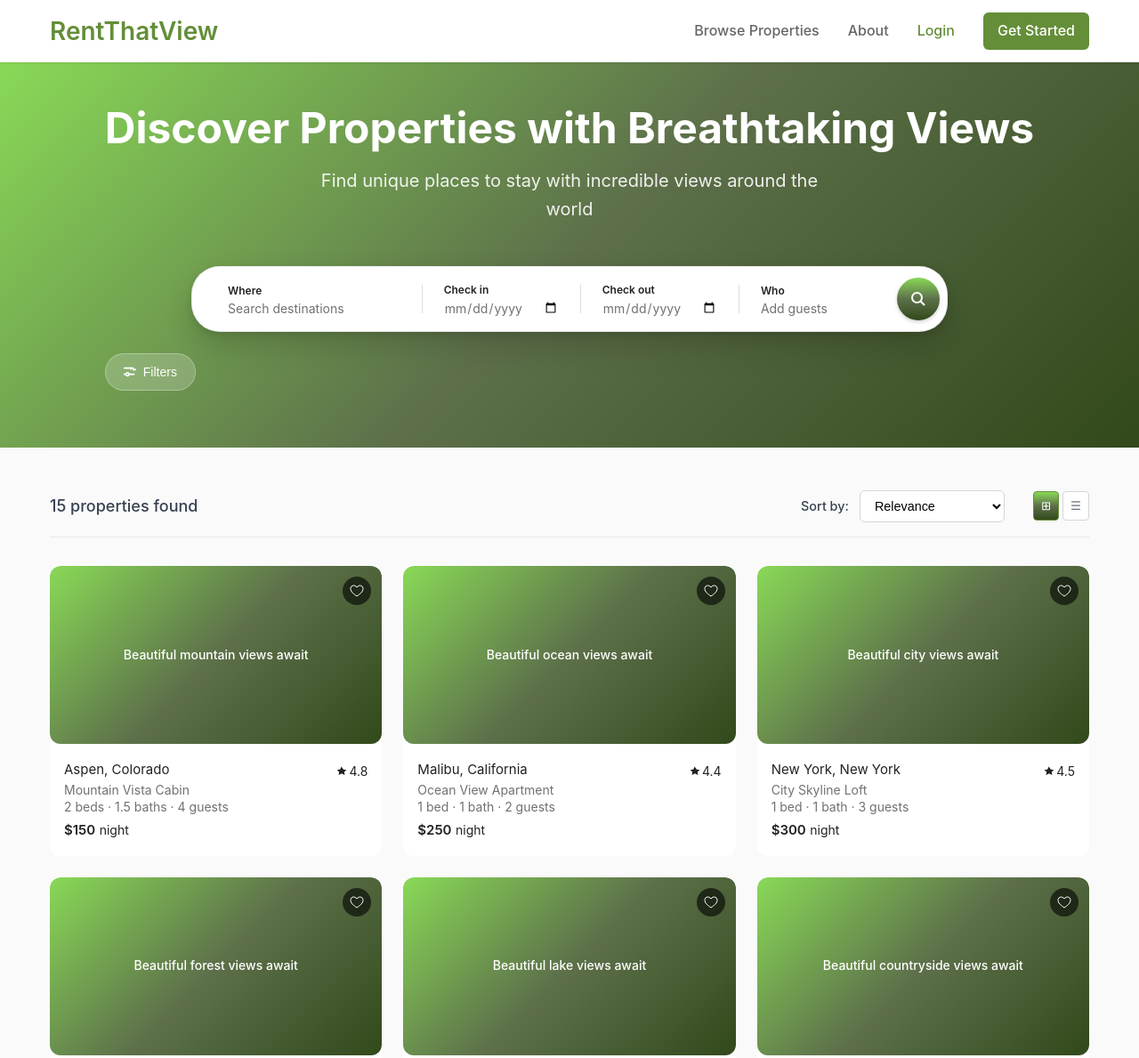
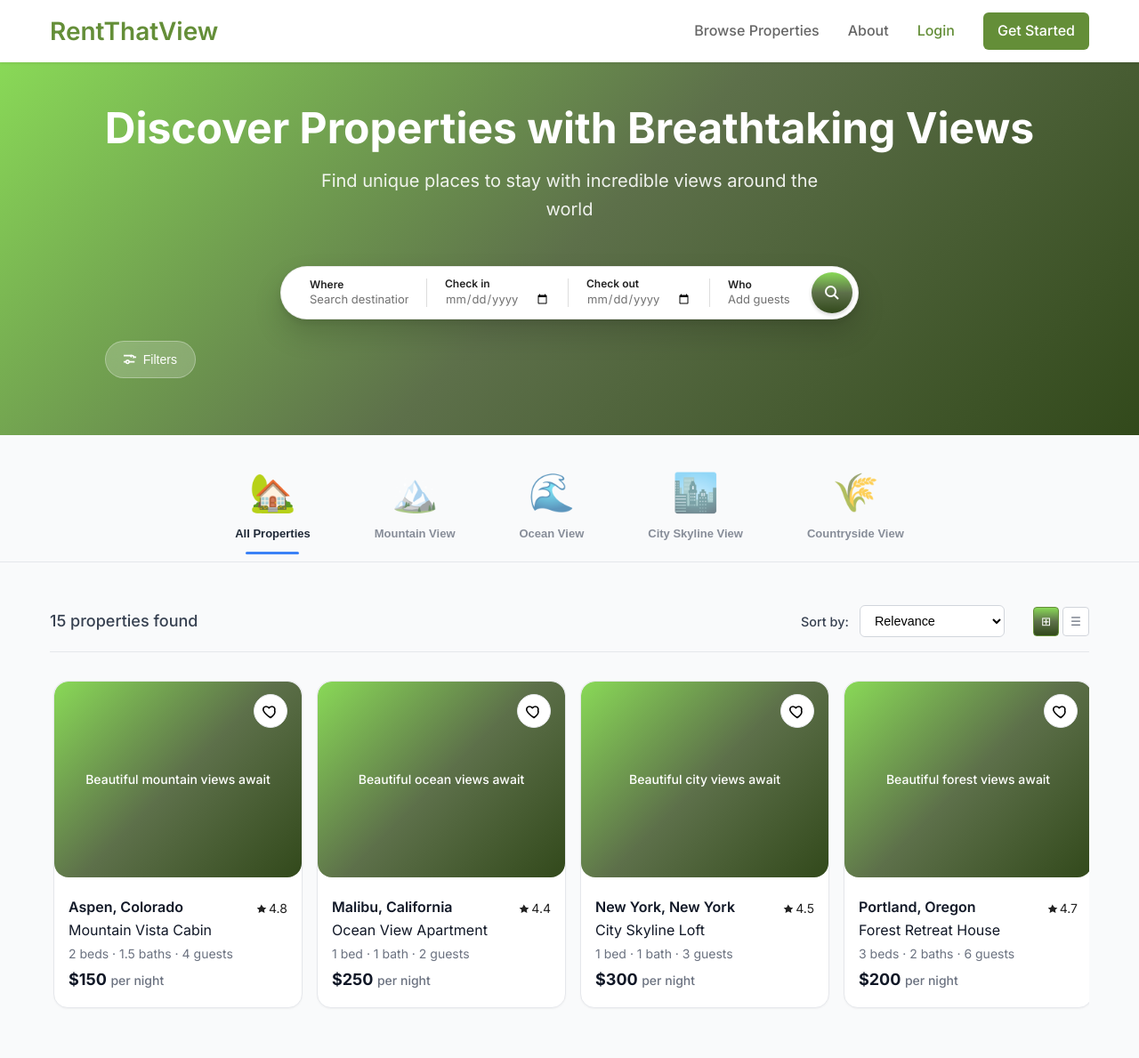
Before and after one commit to AliTaha00/Rentalwebsite, a plain HTML site: page index.html in a window 1280 px wide. Shown: the top 1189 px of the page at 89% size. Drawn offline with nearby package versions, Linux system fonts and the light colour scheme; a script that the page names is missing.

Commit message:
Home Ui Changes

```diff
--- a/assets/css/main.css
+++ b/assets/css/main.css
@@ -1,3 +1,4 @@
+@import url('https://fonts.googleapis.com/css2?family=Inter:wght@400;500;600;700&display=swap');
 /* ===== GLOBAL RESET AND BASE STYLES ===== */
 * {
     margin: 0;
--- a/assets/css/properties.css
+++ b/assets/css/properties.css
@@ -45,19 +45,19 @@
     box-shadow: 0 16px 32px rgba(0, 0, 0, 0.15), 0 3px 8px rgba(0, 0, 0, 0.1);
     display: flex;
     align-items: center;
-    padding: 8px 8px 8px 24px;
-    max-width: 850px;
+    padding: 6px 6px 6px 20px;
+    max-width: 650px;
     width: 100%;
     border: 1px solid rgba(0, 0, 0, 0.08);
 }
 
 .search-field {
     flex: 1;
-    padding: 8px 16px;
+    padding: 6px 12px;
     cursor: pointer;
-    border-radius: 24px;
+    border-radius: 20px;
     transition: background-color 0.2s ease;
-    min-height: 48px;
+    min-height: 46px;
     display: flex;
     flex-direction: column;
     justify-content: center;
@@ -73,19 +73,21 @@
     color: #222;
     margin-bottom: 2px;
     text-transform: none;
+    line-height: 1.1;
 }
 
 .search-field input,
 .search-field select {
     border: none;
     background: transparent;
-    font-size: 14px;
+    font-size: 13px;
     color: #717171;
     padding: 0;
     margin: 0;
     outline: none;
     width: 100%;
     font-family: inherit;
+    line-height: 1.2;
 }
 
 .search-field input::placeholder {
@@ -122,8 +124,8 @@
     background: linear-gradient(180deg, #89d957, #5d704a, #32491b);
     border: none;
     border-radius: 50%;
-    width: 48px;
-    height: 48px;
+    width: 46px;
+    height: 46px;
     display: flex;
     align-items: center;
     justify-content: center;
@@ -140,6 +142,97 @@
 
 .search-button:active {
     transform: scale(0.96);
+}
+
+/* ===== CATEGORY TABS ===== */
+.category-tabs {
+    background: #f9fafb;
+    border-bottom: 1px solid #e5e7eb;
+    padding: 24px 0 8px;
+    position: sticky;
+    top: 0;
+    z-index: 10;
+}
+
+.category-tabs-container {
+    display: flex;
+    gap: 24px;
+    overflow-x: auto;
+    scrollbar-width: none;
+    -ms-overflow-style: none;
+    padding: 0 4px;
+    justify-content: center;
+}
+
+.category-tabs-container::-webkit-scrollbar {
+    display: none;
+}
+
+.category-tab {
+    display: flex;
+    flex-direction: column;
+    align-items: center;
+    gap: 8px;
+    padding: 16px 24px;
+    border: none;
+    background: transparent;
+    border-radius: 12px;
+    cursor: pointer;
+    transition: all 0.2s ease;
+    min-width: 120px;
+    white-space: nowrap;
+    color: #6b7280;
+    font-size: 12px;
+    font-weight: 500;
+    position: relative;
+}
+
+.category-tab:hover {
+    background-color: #f3f4f6;
+    color: #374151;
+}
+
+.category-tab.active {
+    color: #1f2937;
+    font-weight: 600;
+}
+
+.category-tab.active::after {
+    content: '';
+    position: absolute;
+    bottom: 0;
+    left: 50%;
+    transform: translateX(-50%);
+    width: 60px;
+    height: 3px;
+    background-color: #3b82f6;
+    border-radius: 2px;
+}
+
+.category-icon {
+    font-size: 42px;
+    margin-bottom: 6px;
+    opacity: 0.7;
+    transition: opacity 0.2s ease;
+}
+
+.category-tab:hover .category-icon,
+.category-tab.active .category-icon {
+    opacity: 1;
+}
+
+.category-label {
+    font-size: 13px;
+    font-weight: 600;
+    text-align: center;
+    line-height: 1.2;
+    opacity: 0.8;
+    transition: opacity 0.2s ease;
+}
+
+.category-tab:hover .category-label,
+.category-tab.active .category-label {
+    opacity: 1;
 }
 
 /* ===== FILTERS TOGGLE ===== */
@@ -318,6 +411,7 @@
 .search-results {
     padding: 3rem 0;
     min-height: 60vh;
+    background: #f9fafb;
 }
 
 .results-header {
@@ -386,16 +480,29 @@
 
 /* ===== PROPERTIES GRID ===== */
 .properties-grid {
-    display: grid;
-    grid-template-columns: repeat(auto-fill, minmax(280px, 1fr));
-    gap: 1.5rem;
+    display: flex;
+    gap: 1rem;
     margin-bottom: 3rem;
+    overflow-x: auto;
+    scrollbar-width: none;
+    -ms-overflow-style: none;
+    padding: 0 4px 16px 4px;
+}
+
+.properties-grid::-webkit-scrollbar {
+    display: none;
+}
+
+.properties-grid .property-card {
+    flex: 0 0 280px;
+    width: 280px;
 }
 
 /* List view styling */
 .properties-grid.list-view {
-    grid-template-columns: 1fr;
+    flex-direction: column;
     gap: 1rem;
+    overflow-x: visible;
 }
 
 .properties-grid.list-view .property-card {
@@ -403,6 +510,8 @@
     flex-direction: row;
     align-items: stretch;
     max-width: 100%;
+    flex: none;
+    width: 100%;
 }
 
 .properties-grid.list-view .property-image-container {
@@ -434,26 +543,26 @@
 /* ===== PROPERTY CARDS ===== */
 .property-card {
     background: white;
-    border-radius: 12px;
+    border-radius: 16px;
     overflow: hidden;
     cursor: pointer;
     transition: transform 0.2s ease, box-shadow 0.2s ease;
-    border: none;
-    box-shadow: none;
+    border: 1px solid #e5e7eb;
+    box-shadow: 0 1px 2px rgba(0,0,0,0.04);
 }
 
 .property-card:hover {
     transform: translateY(-2px);
-    box-shadow: 0 8px 25px rgba(0, 0, 0, 0.12);
+    box-shadow: 0 10px 25px rgba(0, 0, 0, 0.10);
 }
 
 .property-image-container {
     position: relative;
     width: 100%;
-    height: 200px;
-    border-radius: 12px;
+    height: 220px;
+    border-radius: 16px;
     overflow: hidden;
-    margin-bottom: 8px;
+    margin-bottom: 12px;
 }
 
 .property-image {
@@ -486,46 +595,46 @@
     position: absolute;
     top: 12px;
     left: 12px;
-    background: white;
-    color: #222;
-    padding: 4px 8px;
-    border-radius: 6px;
+    background: #22c55e;
+    color: white;
+    padding: 4px 10px;
+    border-radius: 999px;
     font-size: 12px;
-    font-weight: 600;
-    box-shadow: 0 2px 4px rgba(0, 0, 0, 0.1);
+    font-weight: 700;
+    box-shadow: 0 2px 6px rgba(0, 0, 0, 0.15);
 }
 
 .property-favorite {
     position: absolute;
-    top: 12px;
-    right: 12px;
-    background: rgba(0, 0, 0, 0.6);
-    border: none;
-    border-radius: 50%;
-    width: 32px;
-    height: 32px;
+    top: 14px;
+    right: 16px;
+    background: white;
+    border: 1px solid #e5e7eb;
+    border-radius: 999px;
+    width: 38px;
+    height: 38px;
     display: flex;
     align-items: center;
     justify-content: center;
     cursor: pointer;
     transition: all 0.2s ease;
-    backdrop-filter: blur(10px);
 }
 
 .property-favorite:hover {
-    background: rgba(0, 0, 0, 0.8);
-    transform: scale(1.1);
+    transform: scale(1.06);
+    box-shadow: 0 4px 10px rgba(0,0,0,0.12);
 }
 
 .property-favorite.active {
-    background: rgba(255, 255, 255, 0.9);
+    border-color: #fecaca;
+    background: #fff;
 }
 
 .property-favorite svg {
-    width: 16px;
-    height: 16px;
+    width: 20px;
+    height: 20px;
     fill: none;
-    stroke: white;
+    stroke: #111827;
     stroke-width: 2;
 }
 
@@ -547,9 +656,9 @@
 }
 
 .property-location {
-    font-size: 15px;
-    font-weight: 400;
-    color: #222;
+    font-size: 16px;
+    font-weight: 600;
+    color: #111827;
     line-height: 1.2;
     flex: 1;
     display: -webkit-box;
@@ -580,27 +689,18 @@
 }
 
 .property-title {
-    font-size: 14px;
-    color: #717171;
-    margin-bottom: 2px;
-    line-height: 1.2;
-    display: -webkit-box;
-    -webkit-line-clamp: 1;
-    line-clamp: 1;
-    -webkit-box-orient: vertical;
-    overflow: hidden;
+    font-size: 16px;
+    color: #111827;
+    margin-bottom: 4px;
+    line-height: 1.3;
 }
 
 .property-details {
     font-size: 14px;
-    color: #717171;
-    margin-bottom: 2px;
-    line-height: 1.2;
-    display: -webkit-box;
-    -webkit-line-clamp: 1;
-    line-clamp: 1;
-    -webkit-box-orient: vertical;
-    overflow: hidden;
+    color: #6b7280;
+    margin-top: 6px;
+    margin-bottom: 6px;
+    line-height: 1.4;
 }
 
 .property-price {
@@ -608,15 +708,15 @@
 }
 
 .price-amount {
-    font-size: 15px;
-    font-weight: 600;
-    color: #222;
+    font-size: 18px;
+    font-weight: 700;
+    color: #111827;
 }
 
 .price-period {
     font-size: 14px;
-    font-weight: 400;
-    color: #222;
+    font-weight: 500;
+    color: #6b7280;
 }
 
 /* View type badge */
@@ -776,6 +876,24 @@
         margin-top: 8px;
     }
 
+    /* Category tabs responsive */
+    .category-tabs {
+        padding: 12px 0;
+    }
+
+    .category-tab {
+        min-width: 85px;
+        padding: 12px 16px;
+    }
+
+    .category-icon {
+        font-size: 26px;
+    }
+
+    .category-label {
+        font-size: 12px;
+    }
+
     /* Compact filters responsive */
     .filters-dropdown {
         min-width: 300px;
@@ -805,8 +923,14 @@
     }
 
     .properties-grid {
-        grid-template-columns: 1fr;
+        flex-direction: column;
         gap: 1rem;
+        overflow-x: visible;
+    }
+
+    .properties-grid .property-card {
+        flex: none;
+        width: 100%;
     }
 
     .property-image-container {
--- a/assets/js/properties.js
+++ b/assets/js/properties.js
@@ -23,6 +23,7 @@ class PropertiesManager {
             this.setupEventListeners();
             this.setupAdvancedFilters();
             this.setupViewControls();
+            this.setupCategoryTabs();
             this.setupPagination();
             this.handleUrlParameters();
             this.loadProperties();
@@ -148,6 +149,45 @@ class PropertiesManager {
                 this.renderProperties();
             });
         });
+    }
+
+    // Setup category tabs
+    setupCategoryTabs() {
+        const categoryTabs = document.querySelectorAll('.category-tab');
+
+        categoryTabs.forEach(tab => {
+            tab.addEventListener('click', () => {
+                const category = tab.getAttribute('data-category');
+
+                // Update active tab
+                categoryTabs.forEach(t => t.classList.remove('active'));
+                tab.classList.add('active');
+
+                // Filter properties by category
+                this.filterByCategory(category);
+            });
+        });
+    }
+
+    // Filter properties by category
+    filterByCategory(category) {
+        if (category === 'all') {
+            // Show all properties
+            this.currentFilters.viewType = '';
+        } else {
+            // Map category to view type
+            const categoryMap = {
+                'mountain': 'mountain',
+                'ocean': 'ocean',
+                'city': 'city',
+                'countryside': 'countryside'
+            };
+            this.currentFilters.viewType = categoryMap[category] || '';
+        }
+
+        // Reset to first page and reload
+        this.currentPage = 1;
+        this.loadProperties();
     }
 
     // Setup pagination
@@ -504,17 +544,13 @@ class PropertiesManager {
     // Render individual property card
     renderPropertyCard(property) {
         const imageUrl = property.primaryImage || property.images?.[0];
-        const viewTypeEmojis = {
-            mountain: '🏔️',
-            ocean: '🌊',
-            city: '🏙️',
-            forest: '🌲',
-            lake: '🏞️',
-            countryside: '🌾'
-        };
-
-        // Make guest favorite consistent based on property ID
         const isGuestFavorite = this.isPropertyGuestFavorite(property.id);
+
+        const features = [
+            property.bedrooms ? `${property.bedrooms} bed${property.bedrooms > 1 ? 's' : ''}` : null,
+            property.bathrooms ? `${property.bathrooms} bath${property.bathrooms > 1 ? 's' : ''}` : null,
+            property.max_guests ? `${property.max_guests} guest${property.max_guests > 1 ? 's' : ''}` : null
+        ].filter(Boolean).join(' · ');
 
         return `
             <div class="property-card" data-property-id="${property.id}">
@@ -523,18 +559,13 @@ class PropertiesManager {
                         `<img src="${imageUrl}" alt="${property.title}" class="property-image">` :
                         `<div class="image-placeholder">Beautiful ${property.view_type} views await</div>`
                     }
-
-                    ${isGuestFavorite ?
-                        `<div class="property-badge">Guest favorite</div>` : ''
-                    }
-
+                    ${isGuestFavorite ? `<div class="property-badge">Guest favorite</div>` : ''}
                     <button class="property-favorite" data-property-id="${property.id}">
-                        <svg viewBox="0 0 32 32" xmlns="http://www.w3.org/2000/svg">
-                            <path d="m16 28c7-4.733 14-10 14-17 0-1.792-.683-3.583-2.05-4.95-1.367-1.366-3.158-2.05-4.95-2.05-1.791 0-3.583.684-4.949 2.05l-2.051 2.051-2.05-2.051c-1.367-1.366-3.158-2.05-4.95-2.05-1.791 0-3.583.684-4.949 2.05-1.367 1.367-2.051 3.158-2.051 4.95 0 7 7 12.267 14 17z"></path>
+                        <svg viewBox="0 0 24 24" fill="none" xmlns="http://www.w3.org/2000/svg">
+                            <path d="M12 21s-7.5-4.8-9.6-9.6C1.5 8.6 3.1 6 6 6c1.8 0 3 .9 4 2 1-1.1 2.2-2 4-2 2.9 0 4.5 2.6 3.6 5.4C19.5 16.2 12 21 12 21z" stroke="currentColor" stroke-width="2" stroke-linecap="round" stroke-linejoin="round"></path>
                         </svg>
                     </button>
                 </div>
-
                 <div class="property-info">
                     <div class="property-header">
                         <div class="property-location">${property.city}, ${property.state}</div>
@@ -545,20 +576,11 @@ class PropertiesManager {
                             <span class="rating-number">${this.getPropertyRating(property.id)}</span>
                         </div>
                     </div>
-
                     <div class="property-title">${property.title}</div>
-
-                    <div class="property-details">
-                        ${property.bedrooms ? `${property.bedrooms} bed${property.bedrooms > 1 ? 's' : ''}` : ''}
-                        ${property.bedrooms && property.bathrooms ? ' · ' : ''}
-                        ${property.bathrooms ? `${property.bathrooms} bath${property.bathrooms > 1 ? 's' : ''}` : ''}
-                        ${(property.bedrooms || property.bathrooms) && property.max_guests ? ' · ' : ''}
-                        ${property.max_guests ? `${property.max_guests} guest${property.max_guests > 1 ? 's' : ''}` : ''}
-                    </div>
-
+                    <div class="property-details">${features}</div>
                     <div class="property-price">
                         <span class="price-amount">$${property.base_price}</span>
-                        <span class="price-period"> night</span>
+                        <span class="price-period"> per night</span>
                     </div>
                 </div>
             </div>
@@ -628,7 +650,8 @@ class PropertiesManager {
                 }
             });
         });
-
+        // Guard: wishlist buttons may not exist on all cards
+        const wishlistBtns = document.querySelectorAll('.wishlist-btn');
         wishlistBtns.forEach(btn => {
             btn.addEventListener('click', (e) => {
                 e.stopPropagation();
--- a/index.html
+++ b/index.html
@@ -146,6 +146,34 @@
             </div>
         </section>
 
+        <!-- Category Tabs Section -->
+        <section class="category-tabs">
+            <div class="container">
+                <div class="category-tabs-container">
+                    <button class="category-tab active" data-category="all">
+                        <span class="category-icon">🏡</span>
+                        <span class="category-label">All Properties</span>
+                    </button>
+                    <button class="category-tab" data-category="mountain">
+                        <span class="category-icon">🏔️</span>
+                        <span class="category-label">Mountain View</span>
+                    </button>
+                    <button class="category-tab" data-category="ocean">
+                        <span class="category-icon">🌊</span>
+                        <span class="category-label">Ocean View</span>
+                    </button>
+                    <button class="category-tab" data-category="city">
+                        <span class="category-icon">🏙️</span>
+                        <span class="category-label">City Skyline View</span>
+                    </button>
+                    <button class="category-tab" data-category="countryside">
+                        <span class="category-icon">🌾</span>
+                        <span class="category-label">Countryside View</span>
+                    </button>
+                </div>
+            </div>
+        </section>
+
         <!-- Results Section -->
         <section class="search-results">
             <div class="container">
```
Also changed, not shown: pages/properties.html (+77 -69 lines).
